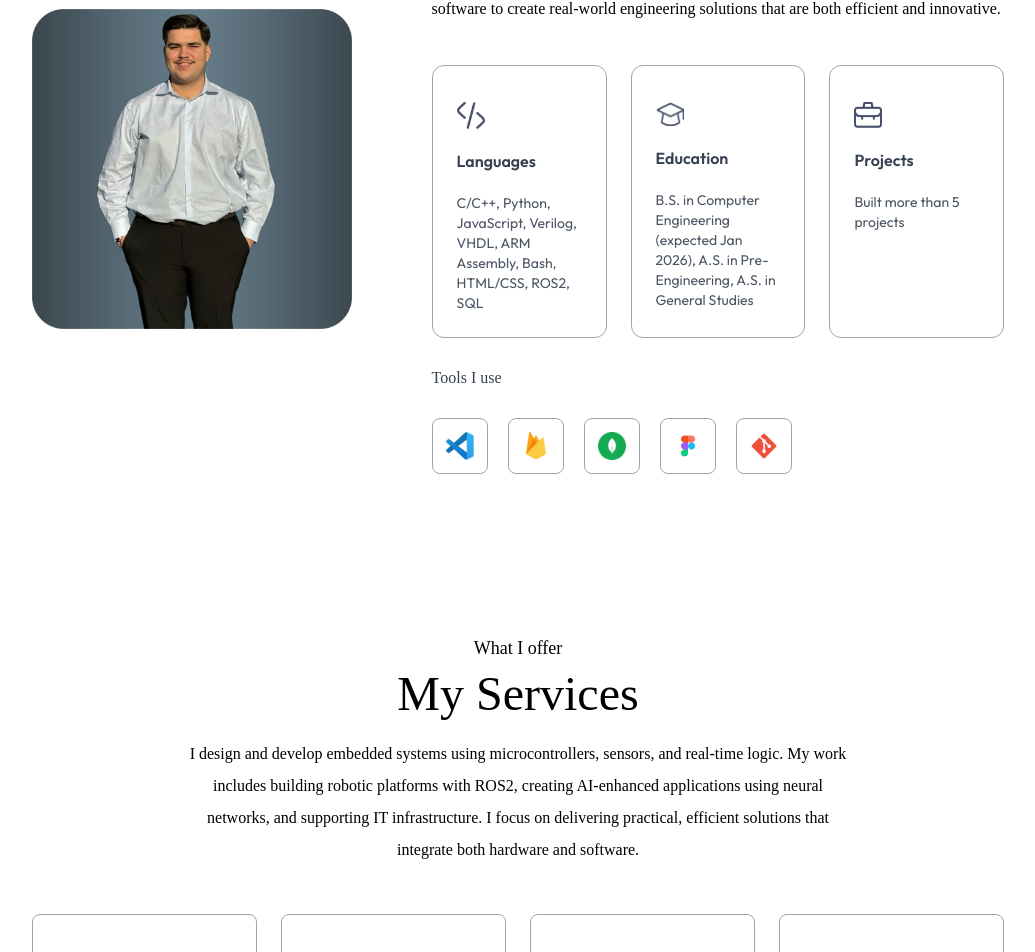
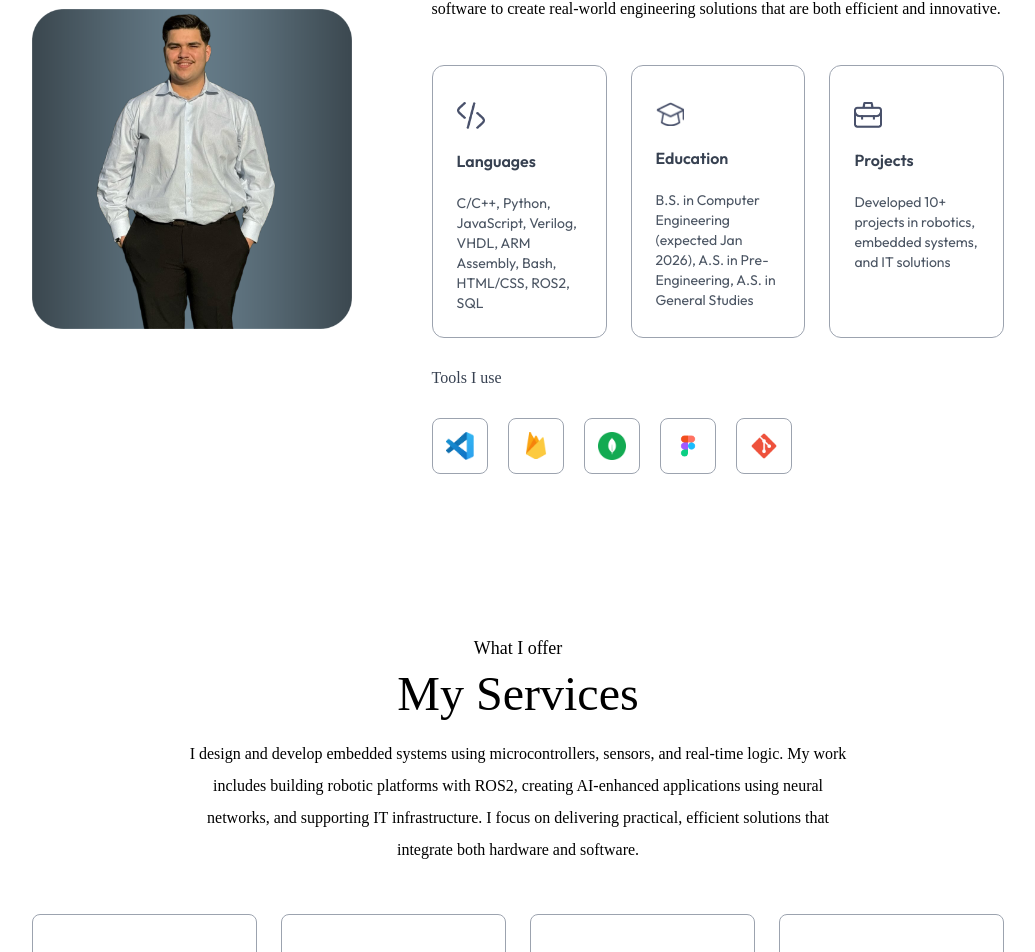
Before and after one commit to Matthew-Garcia/Matthew-Garcia-Portfolio2, a Next.js app: page / in a window 1280 px wide. Shown: the part 1139-2091 px from the top of the page, without its empty margins (122-1157 px from the left). Built offline with nearby package versions, Linux system fonts and the light colour scheme; a web font is replaced by a local one.

Commit message:
Update assets.js

```diff
--- a/assets/assets.js
+++ b/assets/assets.js
@@ -109,7 +109,7 @@ export const serviceData = [
 export const infoList = [
     { icon: assets.code_icon, iconDark: assets.code_icon_dark, title: 'Languages', description: 'C/C++, Python, JavaScript, Verilog, VHDL, ARM Assembly, Bash, HTML/CSS, ROS2, SQL' },
     { icon: assets.edu_icon, iconDark: assets.edu_icon_dark, title: 'Education', description: 'B.S. in Computer Engineering (expected Jan 2026), A.S. in Pre-Engineering, A.S. in General Studies' },
-    { icon: assets.project_icon, iconDark: assets.project_icon_dark, title: 'Projects', description: 'Built more than 5 projects' }
+    { icon: assets.project_icon, iconDark: assets.project_icon_dark, title: 'Projects', description: 'Developed 10+ projects in robotics, embedded systems, and IT solutions'  }
 ];
 
 export const toolsData = [
```
